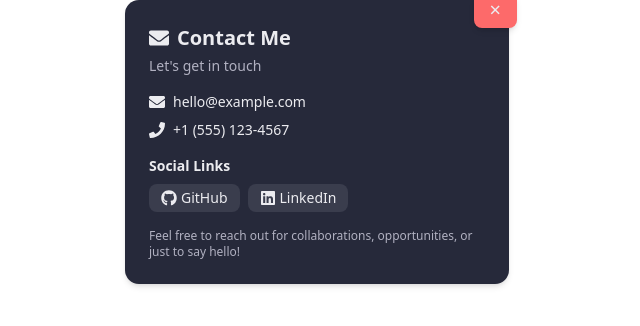
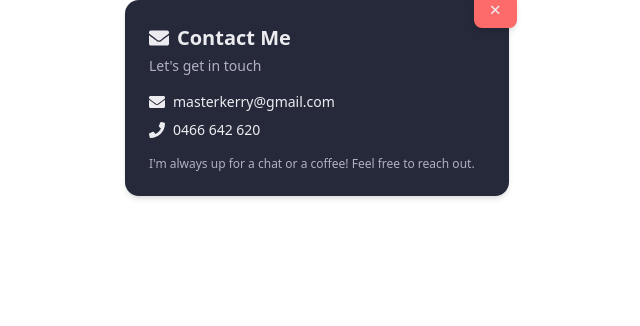
Before and after one commit to KerryLin11/portfolio, a React (Vite) app in the folder my-portfolio/: page /contact in a window 1280 px wide. Shown: the top 326 px of the page, without its empty margins (323-963 px from the left). Built offline with nearby package versions, Linux system fonts and the light colour scheme.

Commit message:
contact section

```diff
--- a/my-portfolio/src/pages/Contact.tsx
+++ b/my-portfolio/src/pages/Contact.tsx
@@ -39,15 +39,17 @@ const Contact = ({ onClose }: SectionProps) => {
             <div className="mb-4 space-y-2 text-sm">
                 <p className="flex items-center">
                     <FaEnvelope className="w-4 h-4 mr-2" />
-                    hello@example.com
+                    masterkerry@gmail.com
                 </p>
                 <p className="flex items-center">
                     <FaPhone className="w-4 h-4 mr-2" />
-                    +1 (555) 123-4567
+                    0466 642 620
                 </p>
             </div>
 
-            <div className="mb-4">
+
+            {/* //! Social links */}
+            {/* <div className="mb-4">
                 <p className="font-semibold mb-2 text-sm">Social Links</p>
                 <div className="flex gap-2">
                     <a
@@ -65,10 +67,10 @@ const Contact = ({ onClose }: SectionProps) => {
                         LinkedIn
                     </a>
                 </div>
-            </div>
+            </div> */}
 
             <p className="text-xs text-muted-foreground">
-                Feel free to reach out for collaborations, opportunities, or just to say hello!
+                I'm always up for a chat or a coffee! Feel free to reach out.
             </p>
         </motion.div >
     );
--- a/my-portfolio/src/pages/Home.tsx
+++ b/my-portfolio/src/pages/Home.tsx
@@ -113,7 +113,7 @@ const Home = () => {
                 )}
 
                 {activeSection === 'contact' && sectionAnchor && (
-                    <RelativeTo anchor={sectionAnchor} offset={{ x: 50, y: -275 }}>
+                    <RelativeTo anchor={sectionAnchor} offset={{ x: 0, y: -175 }}>
                         {() => (
                             <motion.div
                                 key="contact"
```
